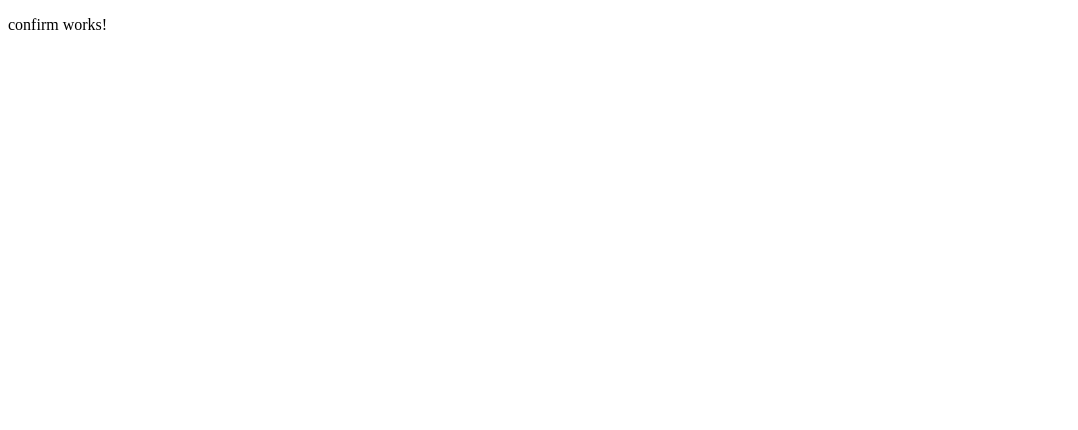
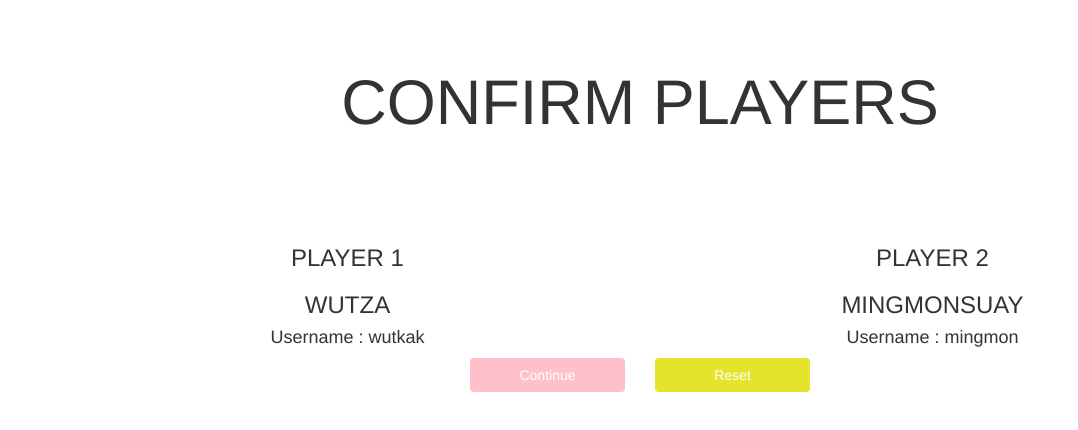
Before and after one commit to Mingmon/vs-git-angular, an Angular app: page /confirm in a window 1280 px wide. Shown: the top 430 px of the page, without its empty margins (0-1078 px from the left). Built offline with nearby package versions, Linux system fonts and the light colour scheme.

Commit message:
everything except info
button box link / div all row col-md-12

```diff
--- a/package.json
+++ b/package.json
@@ -21,6 +21,8 @@
     "@angular/platform-browser": "^5.0.0",
     "@angular/platform-browser-dynamic": "^5.0.0",
     "@angular/router": "^5.0.0",
+    "boostrap": "^2.0.0",
+    "bootstrap": "^3.3.7",
     "core-js": "^2.4.1",
     "rxjs": "^5.5.2",
     "zone.js": "^0.8.14"
--- a/src/app/app.component.scss
+++ b/src/app/app.component.scss
@@ -0,0 +1,16 @@
+.transparent-bg{
+    background-color: transparent;
+}
+.pink{
+    background: pink;
+    color: white;
+    width: 100%;
+}
+.yellow{
+    background: rgb(228, 228, 45);
+    color: white;
+    width: 100%;
+}
+button:hover{
+    background-color: rgb(173, 167, 168);
+}
--- a/src/app/confirm/confirm.component.html
+++ b/src/app/confirm/confirm.component.html
@@ -1,3 +1,33 @@
-<p>
-  confirm works!
-</p>
+<div class="container">
+  <div class="jumbotron transparent-bg text-center">
+    <h1 class="text-head">CONFIRM PLAYERS</h1>
+  </div>
+  <div class="row">
+    <div class="col-md-6">
+      <h3 class="text-center">PLAYER 1</h3>
+      <h3 class="text-center">WUTZA</h3>
+      <h4 class="text-center">Username : wutkak</h4>
+    </div>
+
+
+
+    <div class="col-md-6">
+      <h3 class="text-center">PLAYER 2</h3>
+      <h3 class="text-center">MINGMONSUAY</h3>
+      <h4 class="text-center">Username : mingmon</h4>
+    </div>
+  </div>
+
+  <div class="col-md-12">
+
+    <div class="col-md-2 col-md-offset-4">
+  <button class="btn pink" routerLink = "/win">Continue</button>
+    </div>
+
+    <div class="col-md-2">
+      <button class="btn yellow"routerLink = "/first">Reset</button>
+        </div>
+
+</div>
+
+</div>
--- a/src/app/confirm/confirm.component.scss
+++ b/src/app/confirm/confirm.component.scss
@@ -0,0 +1 @@
+@import '../app.component.scss'
--- a/src/app/first/first.component.html
+++ b/src/app/first/first.component.html
@@ -1 +1,11 @@
-<h1>{{mingmon}}</h1>
+<div class="container">
+    <div class="jumbotron transparent-bg text-center">
+       <h1 class="text-head">FIRST PAGE</h1>
+       <div class="form-group">
+           <input type="text" class="form-control" placeholder="Github Username">
+       </div>
+       <div class="form-group">
+           <button class="btn pink" routerLink="/second">Continue</button>
+       </div>
+    </div>
+</div>
--- a/src/app/second/second.component.html
+++ b/src/app/second/second.component.html
@@ -1 +1,11 @@
-<h1>{{wut}}</h1>
+<div class="container">
+    <div class="jumbotron transparent-bg text-center">
+        <h1 class="text-head">SECOND PAGE</h1>
+        <div class="form-group">
+            <input type="text" class="form-control" placeholder="Github Username">
+        </div>
+        <div class="form-group">
+            <button class="btn pink" routerLink="/confirm">Continue</button>
+        </div>
+    </div>
+</div>
--- a/src/app/win/win.component.html
+++ b/src/app/win/win.component.html
@@ -1,3 +1,12 @@
-<p>
-  win works!
-</p>
+<div class="container">
+  <div class="jumbotron transparent-bg text-center">
+    <h1 class="text-head">WIN PLAYER</h1>
+  </div>
+  <div class="text-center">
+      <h3>MINGMONSUAY</h3>
+      <h4>Username : mingmon</h4>
+      <h4>Follows : </h4>
+      <button class="btn btn-success" routerLink = "/first">Play again</button>
+    </div>
+
+</div>
--- a/src/app/win/win.component.scss
+++ b/src/app/win/win.component.scss
@@ -0,0 +1 @@
+@import '../app.component.scss'
```
Also changed, not shown: .angular-cli.json, 1 other file (tests, documents, lock files or other folders).
